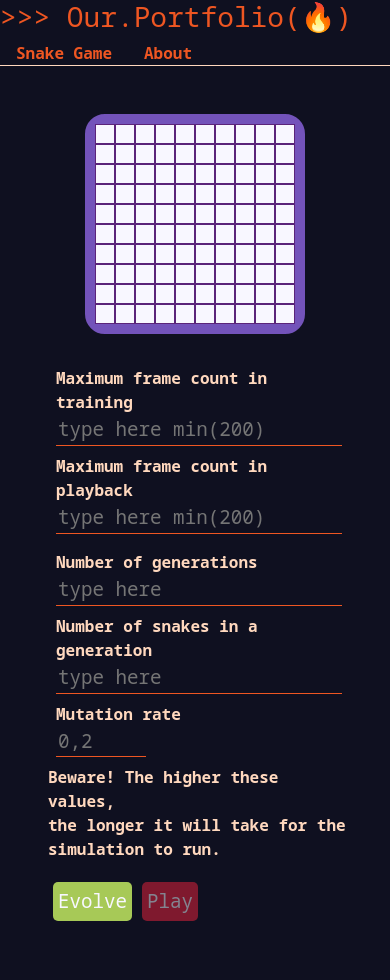
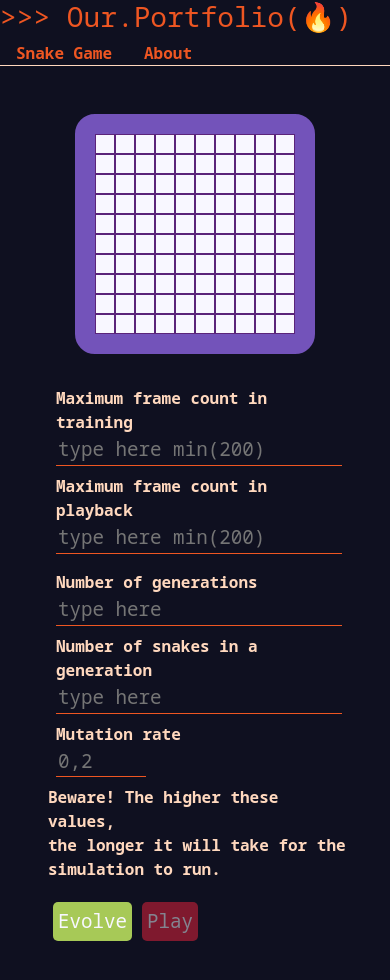
Before and after one commit to firatkizilboga/portfolio, a Next.js app in the folder client/: page / in a window 390 px wide. Shown: the top 980 px of the page. Built offline with nearby package versions, Linux system fonts and the light colour scheme.

Commit message:
border width on game grid

```diff
--- a/client/styles/globals.css
+++ b/client/styles/globals.css
@@ -55,7 +55,7 @@ max-width: 500px;
         min-height: 20px;
     }
     .cell-matrix{
-      border: var(--color-purple) 10px solid;
+      border: var(--color-purple) 20px solid;
       border-radius: 20px;
   }
 
```
